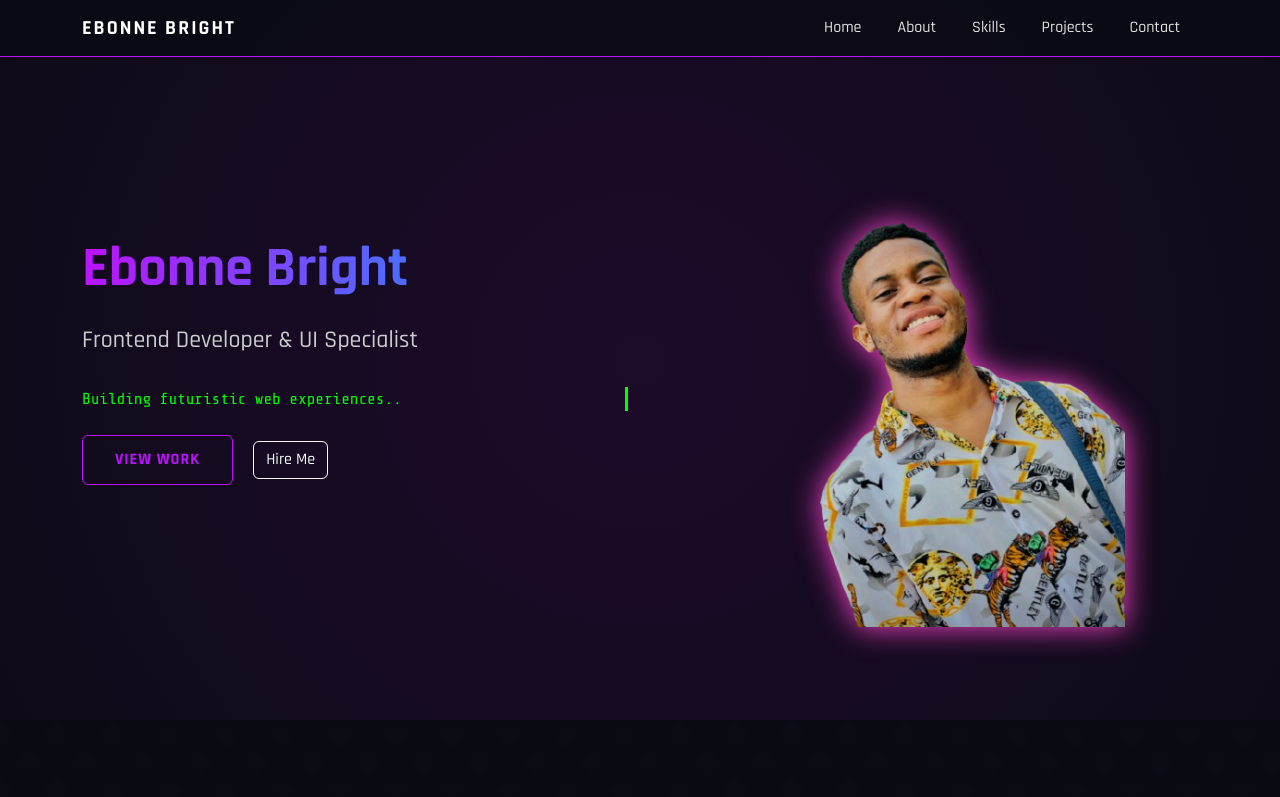
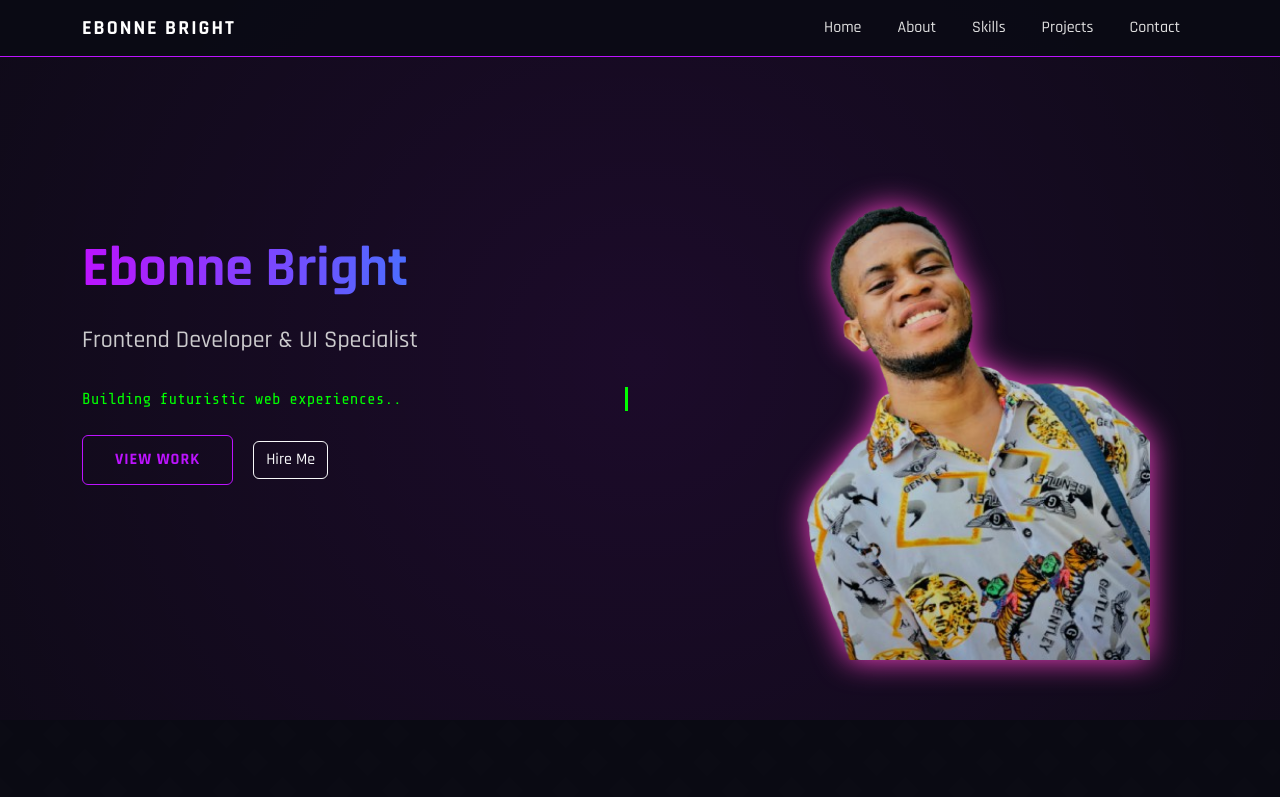
Before and after one commit to Brightoc/My-portfolio, a plain HTML site: page index.html in a window 1280 px wide. Shown: the top 797 px of the page. Drawn offline with nearby package versions, Linux system fonts and the light colour scheme.

Commit message:
Update index.html

```diff
--- a/index.html
+++ b/index.html
@@ -125,8 +125,8 @@
         }
 
         .hero-owl {
-            background: cover;
-            width:400px;
+            hight:50px;
+            width:450px;
             filter: drop-shadow(0 0 15px var(--neon-pink));
             animation: float 6s ease-in-out infinite;
         }
```
